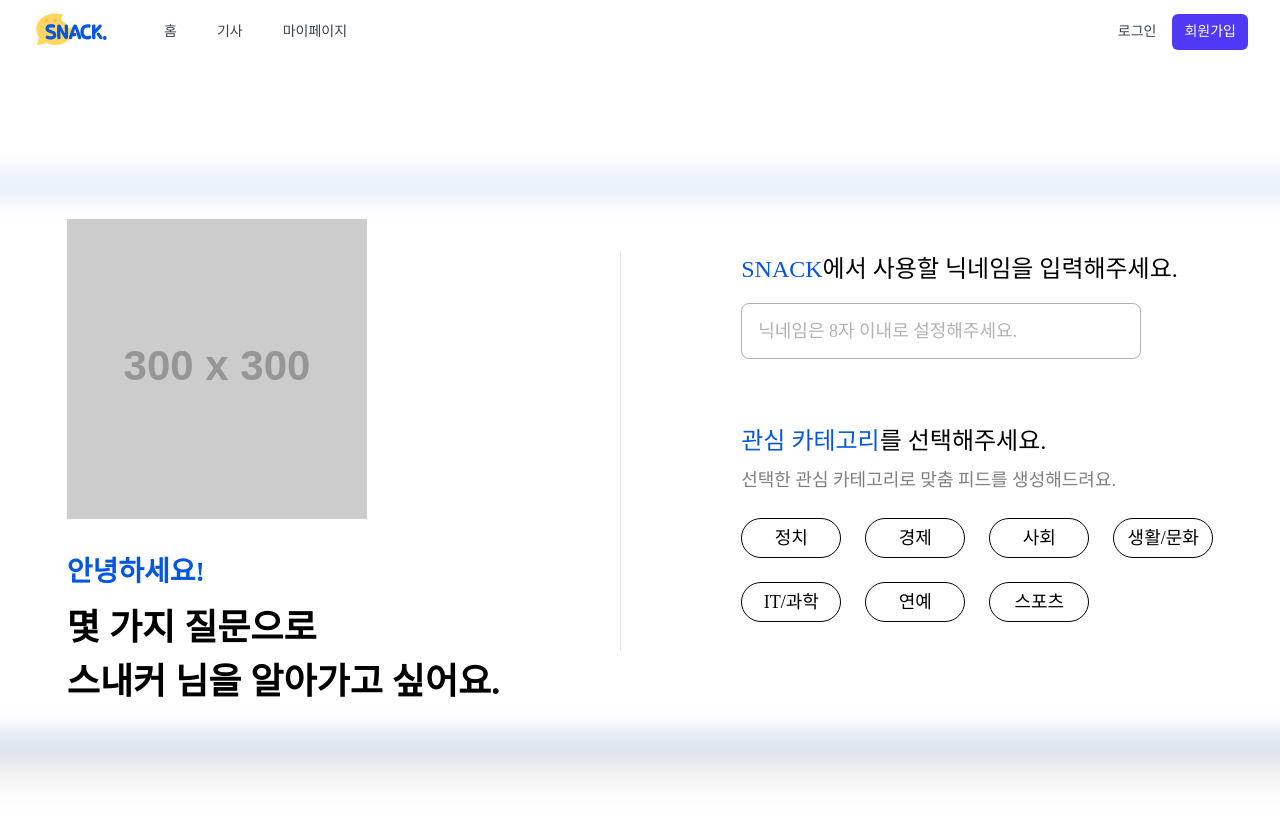
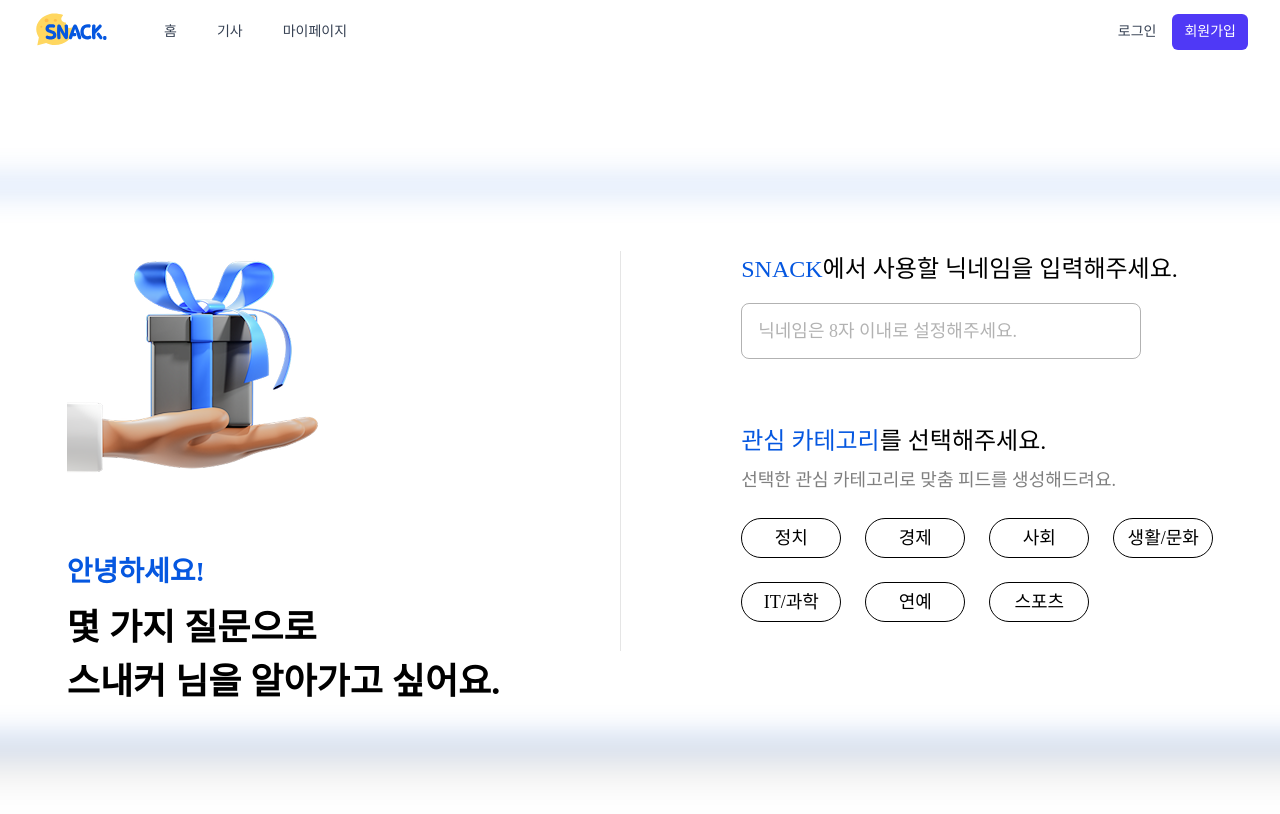
Before and after one commit to Umc8th-Snack/Front-end, a React (Vite) app: page /initial in a window 1280 px wide. Shown: the top 814 px of the page. Built offline with nearby package versions, Linux system fonts and the light colour scheme; a web font is replaced by a local one.

Commit message:
feat: 이미지 리소스를 로컬 파일로 변경

```diff
--- a/src/pages/initial/InitialPage.tsx
+++ b/src/pages/initial/InitialPage.tsx
@@ -26,7 +26,7 @@ const InitialPage = () => {
                             {/* 이미지 영역 */}
                             <div className="h-[300px] w-[300px]">
                                 <img
-                                    src="https://placehold.co/300x300"
+                                    src="/handGiftBox.png"
                                     alt="Hand holding giftbox"
                                     className="h-full w-full object-cover"
                                 />
```
